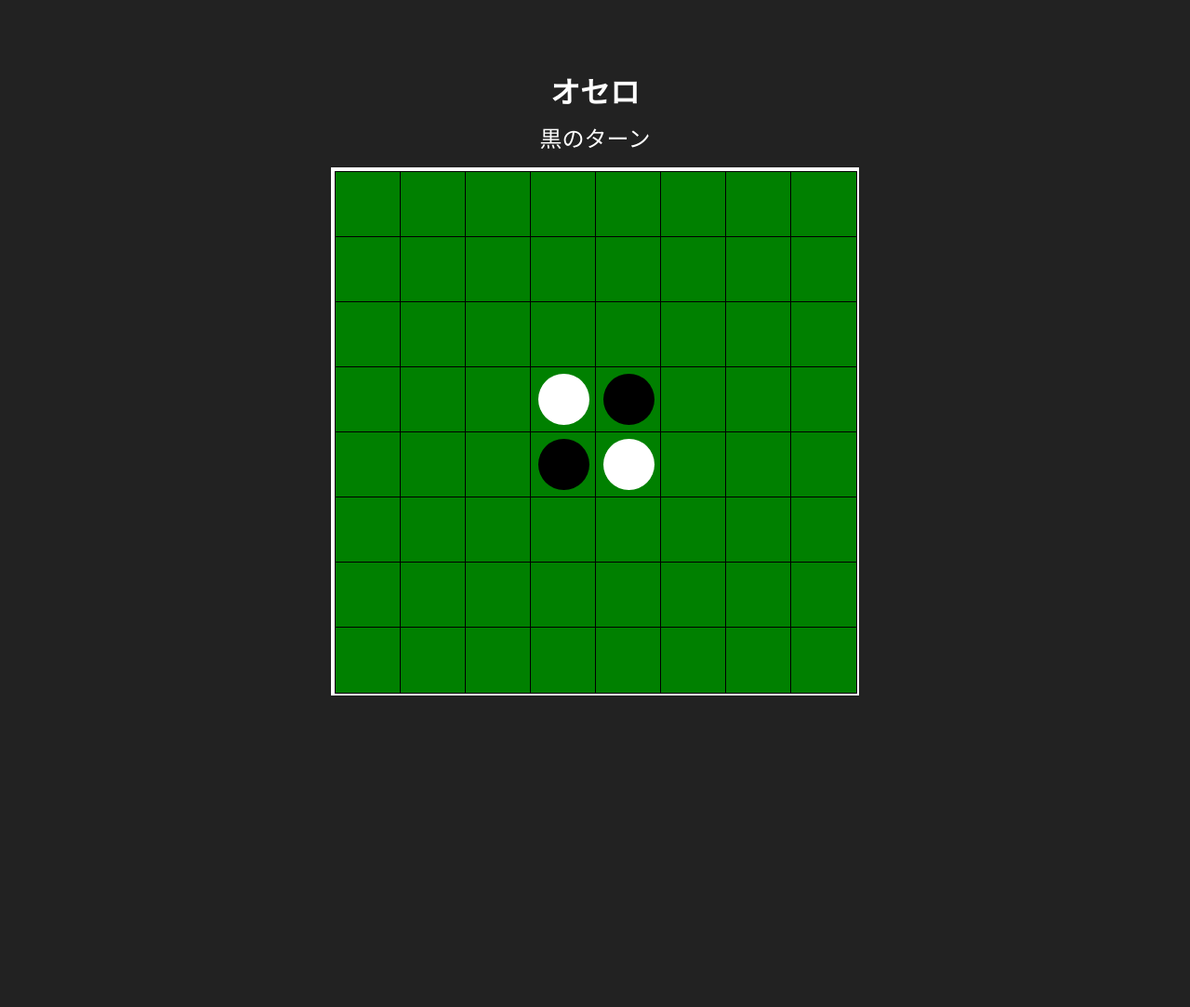
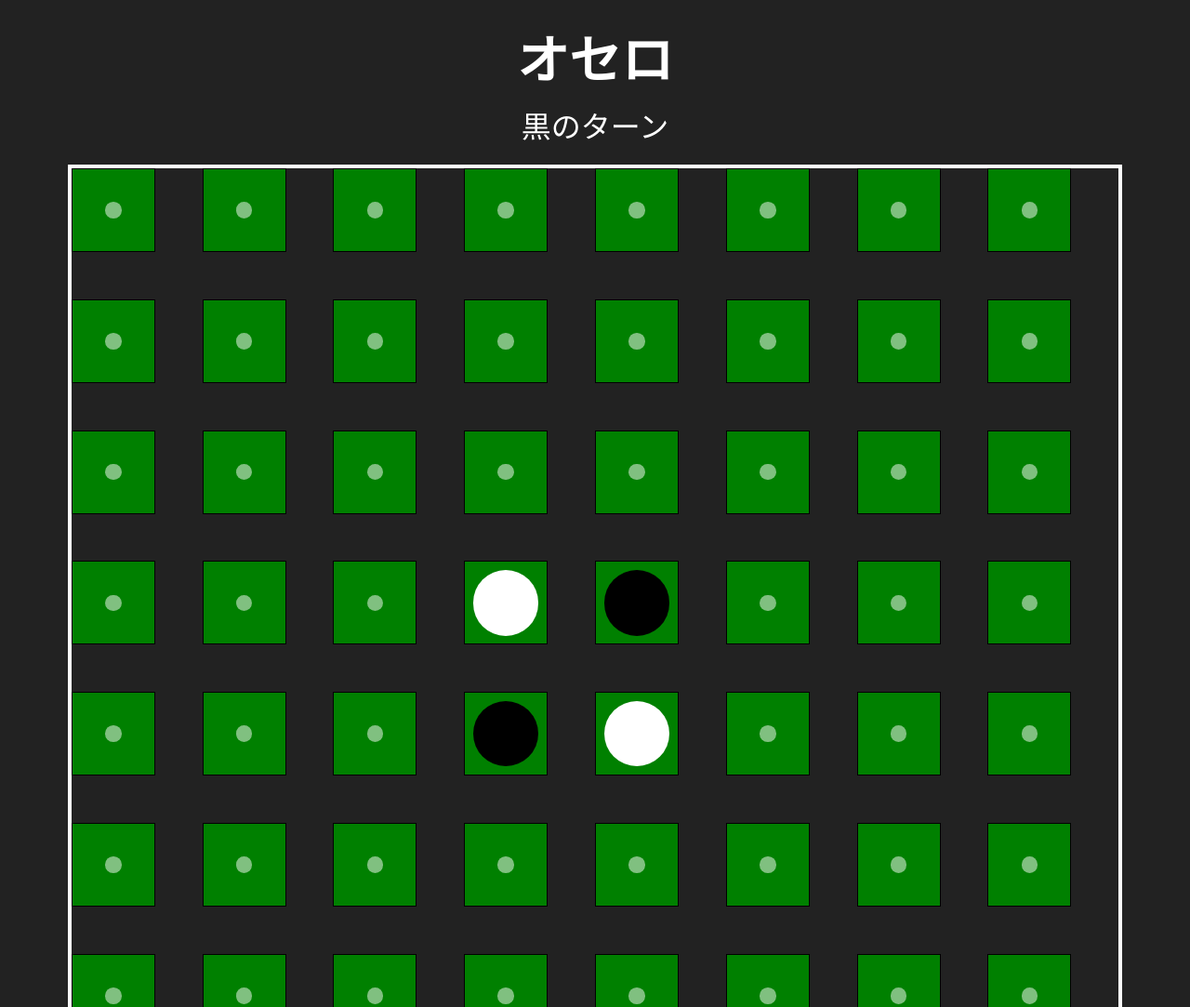
Before and after one commit to kamurayt/Othello, a plain HTML site: page index.html in a window 1280 px wide. Shown: the top 1083 px of the page at 93% size. Before the commit the page ends 800 px from the top, so only its background shows below. Drawn offline with Linux system fonts and the light colour scheme.

Commit message:
Update index.html

```diff
--- a/index.html
+++ b/index.html
@@ -11,42 +11,58 @@ body{
     background:#222;
     color:white;
     font-family:sans-serif;
+
     display:flex;
     flex-direction:column;
     align-items:center;
-    justify-content:center;
-    height:100vh;
+    justify-content:flex-start;
+
+    min-height:100vh;
 }
 
 h1{
+    margin-top:20px;
     margin-bottom:10px;
+    font-size:56px;
 }
 
 #turn{
-    margin-bottom:15px;
-    font-size:24px;
+    margin-bottom:20px;
+    font-size:32px;
 }
 
 #board{
     display:grid;
-    grid-template-columns:repeat(8,70px);
-    grid-template-rows:repeat(8,70px);
+
+    grid-template-columns:repeat(8,11vw);
+    grid-template-rows:repeat(8,11vw);
+
+    max-width:88vw;
+    max-height:88vw;
+
     border:4px solid white;
 }
 
 .cell{
-    width:70px;
-    height:70px;
+    width:11vw;
+    height:11vw;
+
+    max-width:88px;
+    max-height:88px;
+
     background:green;
     border:1px solid black;
+
     display:flex;
     align-items:center;
     justify-content:center;
+
+    position:relative;
 }
 
 .stone{
-    width:55px;
-    height:55px;
+    width:80%;
+    height:80%;
     border-radius:50%;
 }
 
@@ -56,6 +72,13 @@ h1{
 
 .white{
     background:white;
+}
+
+.hint{
+    width:20%;
+    height:20%;
+    border-radius:50%;
+    background:rgba(255,255,255,0.5);
 }
 </style>
 </head>
@@ -105,6 +128,8 @@ for(let y=0;y<8;y++){
                 currentPlayer==="black"
                 ? "黒のターン"
                 : "白のターン";
+
+            showHints();
         });
     }
 }
@@ -119,11 +144,31 @@ function placeStone(cell,x,y,color){
     cells[y][x]=color;
 }
 
+function showHints(){
+
+    document.querySelectorAll(".hint").forEach(h=>h.remove());
+
+    for(let y=0;y<8;y++){
+        for(let x=0;x<8;x++){
+
+            if(cells[y][x]===null){
+
+                const hint=document.createElement("div");
+                hint.className="hint";
+
+                board.children[y*8+x].appendChild(hint);
+            }
+        }
+    }
+}
+
 placeStone(board.children[27],3,3,"white");
 placeStone(board.children[28],4,3,"black");
 placeStone(board.children[35],3,4,"black");
 placeStone(board.children[36],4,4,"white");
 
+showHints();
+
 </script>
 
 </body>
```
